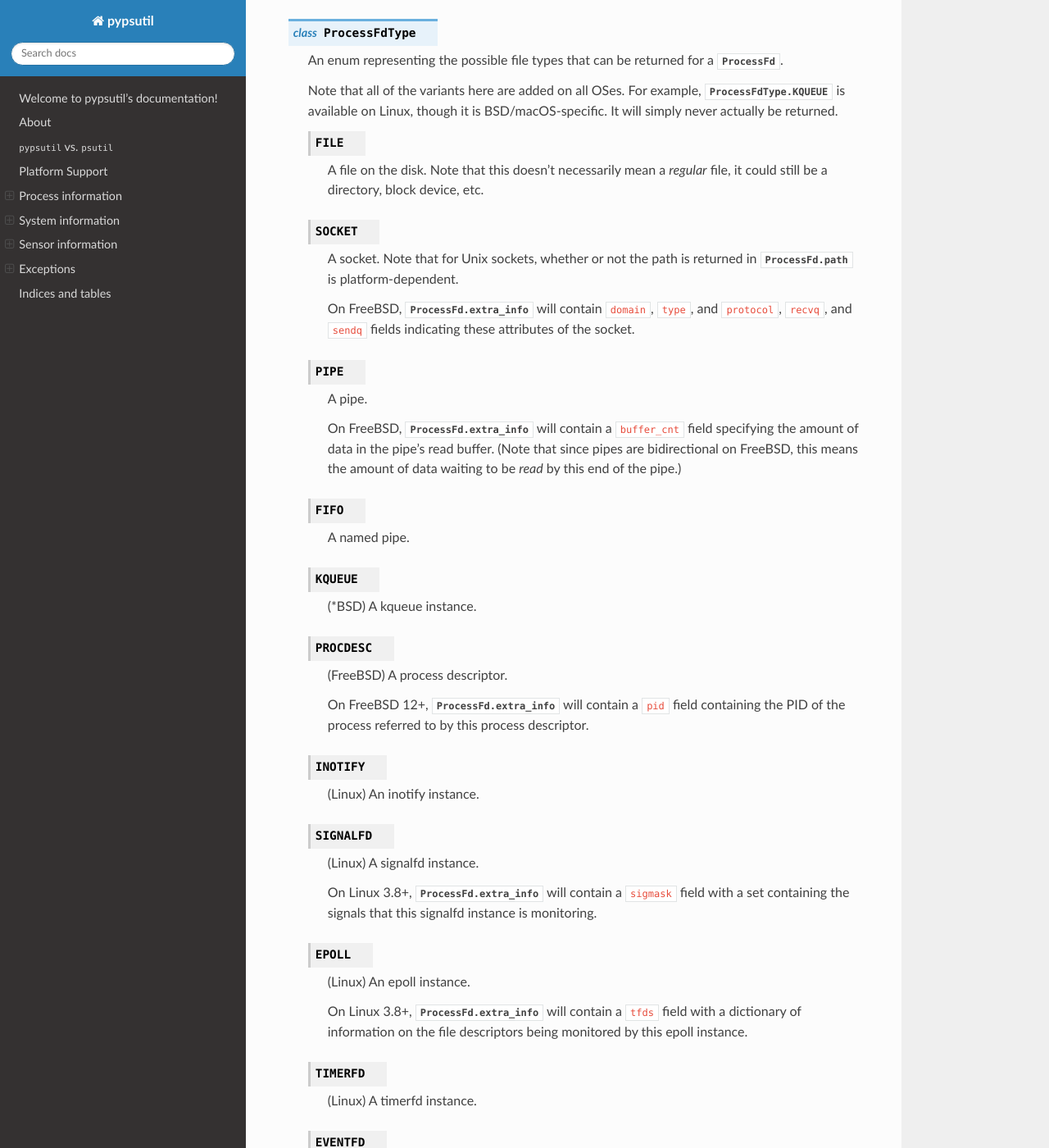
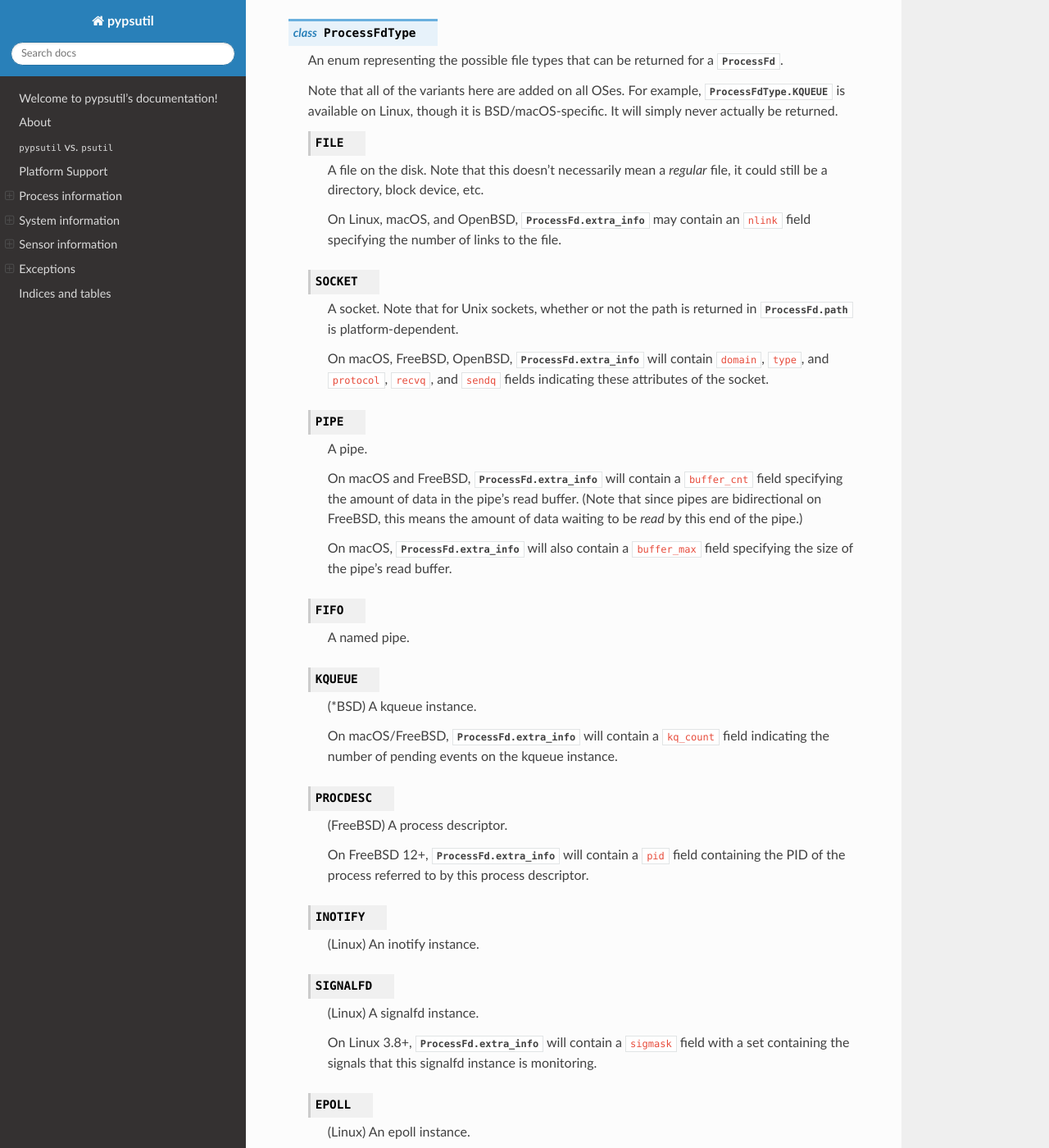
Before and after one commit to cptpcrd/pypsutil, a Sphinx documentation site: the page built from docs/index.rst, in a window 1280 px wide and 1400 px high, scrolled down 17892 px. Shown: the whole window at 82% size. Built offline with Sphinx 7.4.7 and the Read the Docs theme 2.0.0, drawn with Linux system fonts in a browser that asks for light colours.

Commit message:
doc: improve documentation on iter_fds() extra_info
Still incomplete, but better.

```diff
--- a/docs/index.rst
+++ b/docs/index.rst
@@ -829,21 +829,28 @@ Process information
         A file on the disk. Note that this doesn't necessarily mean a *regular* file, it could still
         be a directory, block device, etc.
 
+        On Linux, macOS, and OpenBSD, :py:attr:`ProcessFd.extra_info` may contain an ``nlink`` field
+        specifying the number of links to the file.
+
    .. py:data:: SOCKET
 
         A socket. Note that for Unix sockets, whether or not the path is returned in
         :py:attr:`ProcessFd.path` is platform-dependent.
 
-        On FreeBSD, :py:attr:`ProcessFd.extra_info` will contain ``domain``, ``type``, and ``protocol``,
-        ``recvq``, and ``sendq`` fields indicating these attributes of the socket.
+        On macOS, FreeBSD, OpenBSD, :py:attr:`ProcessFd.extra_info` will contain ``domain``, ``type``,
+        and ``protocol``, ``recvq``, and ``sendq`` fields indicating these attributes of the socket.
 
    .. py:data:: PIPE
 
         A pipe.
 
-        On FreeBSD, :py:attr:`ProcessFd.extra_info` will contain a ``buffer_cnt`` field specifying
-        the amount of data in the pipe's read buffer. (Note that since pipes are bidirectional on
-        FreeBSD, this means the amount of data waiting to be *read* by this end of the pipe.)
+        On macOS and FreeBSD, :py:attr:`ProcessFd.extra_info` will contain a ``buffer_cnt`` field
+        specifying the amount of data in the pipe's read buffer. (Note that since pipes are
+        bidirectional on FreeBSD, this means the amount of data waiting to be *read* by this end of
+        the pipe.)
+
+        On macOS, :py:attr:`ProcessFd.extra_info` will also contain a ``buffer_max`` field specifying
+        the size of the pipe's read buffer.
 
    .. py:data:: FIFO
 
@@ -852,6 +859,9 @@ Process information
    .. py:data:: KQUEUE
 
         (\*BSD) A kqueue instance.
+
+        On macOS/FreeBSD, :py:attr:`ProcessFd.extra_info` will contain a ``kq_count`` field indicating
+        the number of pending events on the kqueue instance.
 
    .. py:data:: PROCDESC
 
```
